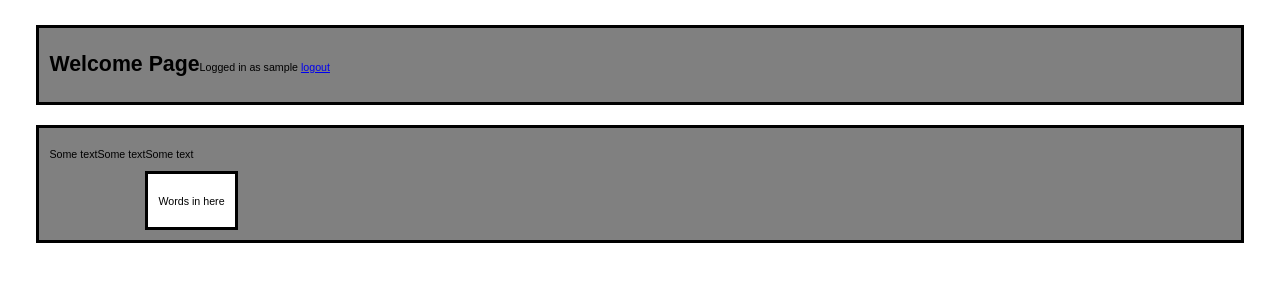
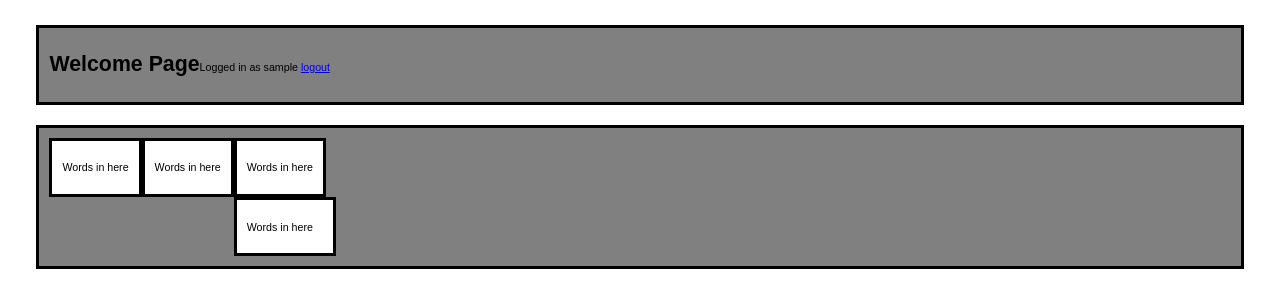
Before and after one commit to engines-wafu/sqirm, a PHP site: page /welcome.php in a window 1280 px wide. Shown: the top 308 px of the page. Run offline with PHP 8.4, Linux system fonts and the light colour scheme; the visitor is signed in with stand-in values (Sample User, id 1).

Commit message:
Starting to work on welcome.php layout

```diff
--- a/www/html/welcome.php
+++ b/www/html/welcome.php
@@ -30,19 +30,25 @@
     <section>
       <!-- Left division -->
       <article>
-        <p>Some text</p>
+        <div>
+          <p>Words in here</p>
+        </div>
       </article>
 
-      <!-- Centre articleision -->
+      <!-- Centre article -->
       <article>
-        <p>Some text</p>
+        <div>
+          <p>Words in here</p>
+        </div>
       </article>
 
-      <!-- Right articleision -->
+      <!-- Right article -->
       <article>
-        <!-- Right top articleision -->
-        <p>Some text</p>
-        <!-- Right top articleision -->
+        <!-- Right top article -->
+        <div>
+          <p>Words in here</p>
+        </div>
+        <!-- Right top article -->
         <div>
           <p>Words in here</p>
         </div>
```
Also changed, not shown: 2 other files.
